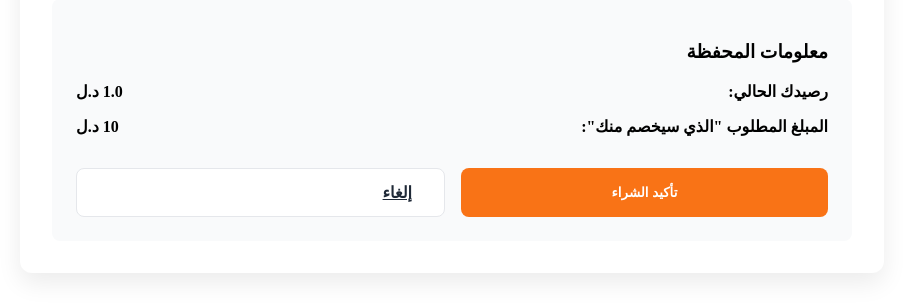
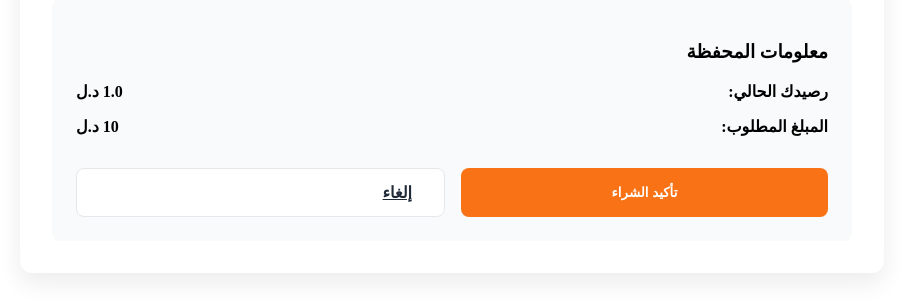
Before and after one commit to tyransoft/liysta, a Django app: page /buy_plan/1/ in a window 1280 px wide. Shown: the part 718-1023 px from the top of the page, without its empty margins (188-1091 px from the left). Run offline with Django 5.2, Linux system fonts and the light colour scheme; a user stored in the database is signed in; tables that the repository leaves empty hold one stand-in row (values such as "Sample post"); parts of the project's set-up code (start-up, migrations or seed data) failed here and were passed over.

Commit message:
ok solve

```diff
--- a/project/templates/buy_plan.html
+++ b/project/templates/buy_plan.html
@@ -62,7 +62,7 @@
         </div>
 
         <div class="wallet-info">
-            <span class="wallet-label">المبلغ المطلوب "الذي سيخصم منك":</span>
+            <span class="wallet-label">المبلغ المطلوب:</span>
             <span class="wallet-value" id="required-amount">{{ final_price }} د.ل</span>
         </div>
 
```
